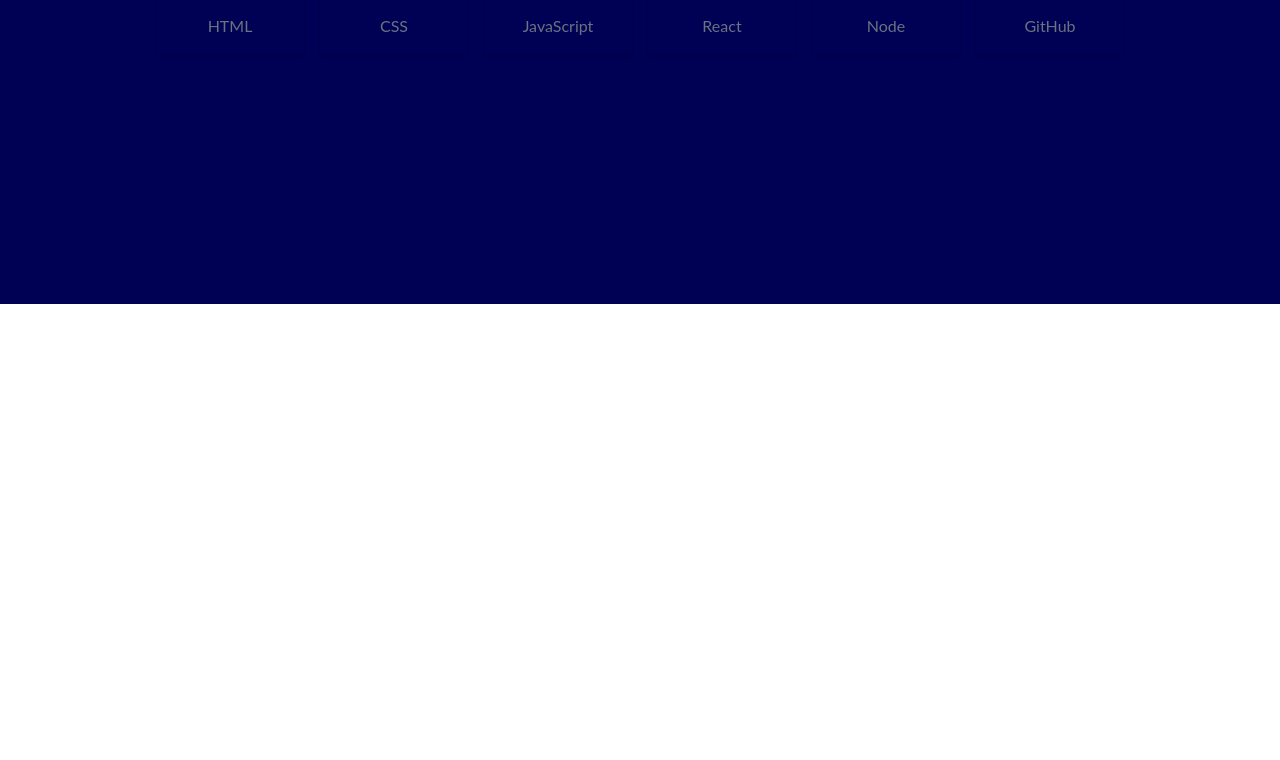
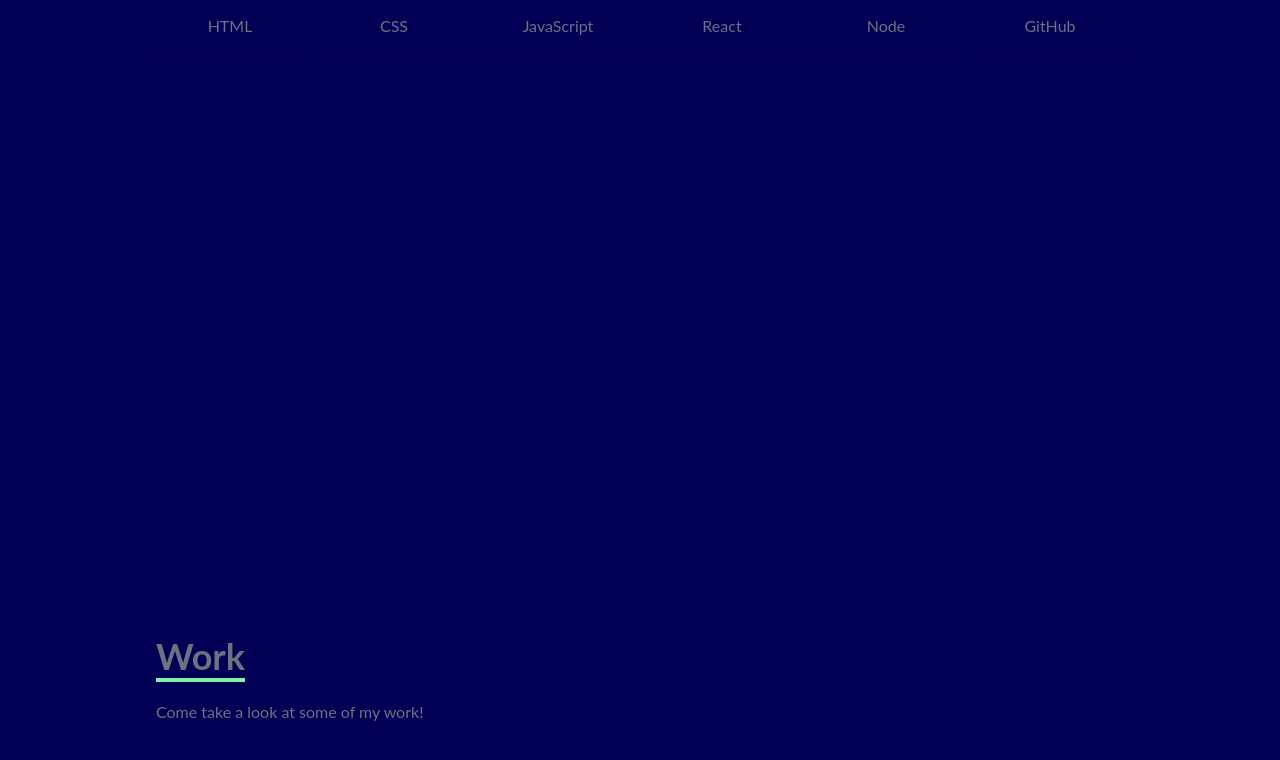
Before and after one commit to James-Lisenby/codys-react-portfolio, a React (Create React App) app: page / in a window 1280 px wide. Shown: the part 2096-2856 px from the top of the page. Before the commit the page ends 2400 px from the top, so only its background shows below. Built offline with nearby package versions, Linux system fonts and the light colour scheme.

Commit message:
Building work component and styling

```diff
--- a/src/App.js
+++ b/src/App.js
@@ -2,6 +2,7 @@ import About from "./components/About";
 import Home from "./components/Home";
 import Navbar from "./components/Navbar";
 import Skills from "./components/Skills";
+import Work from "./components/Work";
 
 
 function App() {
@@ -11,6 +12,7 @@ function App() {
       <Home />
       <About />
       <Skills />
+      <Work />
     </div>
   );
 }
--- /dev/null
+++ b/src/components/Work.jsx
@@ -0,0 +1,36 @@
+import React from 'react'
+
+const Work = () => {
+  return (
+    <div name='work' className='w-full md:h-screen text-gray-500 bg-[#005]'>
+        <div className='max-w-[1000px] mx-auto p-4 flex flex-col justify-center w-full h-full'>
+            <div classname='pb-8'>
+                <p className='text-4xl font-bold inline border-b-4 text-gray-500 border-green-300'>Work</p>
+                <p className='py-6'>Come take a look at some of my work!</p>
+            </div>
+
+<div className='grid sm:grid-col-2 md:grid-col-3 gap-4'>
+    <div>
+        <div>
+         <span>
+
+         </span>
+         <div>
+            <a href="/">
+                <button></button>
+            </a>
+            <a href="/">
+                <button></button>
+            </a>
+         </div>
+        </div>
+    </div>
+</div>
+
+        </div>
+
+    </div>
+  )
+}
+
+export default Work
```
